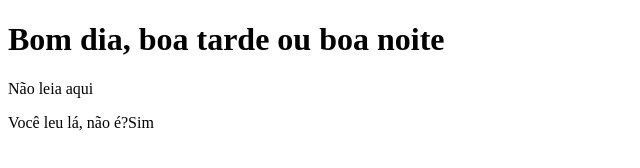
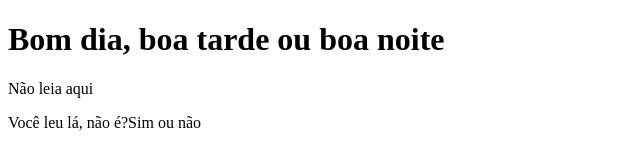
Before and after one commit to luclucas/EstudandoGit, a plain HTML site: page teste.html in a window 1280 px wide. Shown: the full height of the page, 0-640 px from the left. Drawn offline with Linux system fonts and the light colour scheme.

Commit message:
4 commit

```diff
--- a/teste.html
+++ b/teste.html
@@ -9,6 +9,6 @@
     <body>
         <h1>Bom dia, boa tarde ou boa noite</h1>
         <p>Não leia aqui</p>
-        <p>Você leu lá, não é?Sim</p>
+        <p>Você leu lá, não é?Sim ou não</p>
     </body>
 </html>
```
